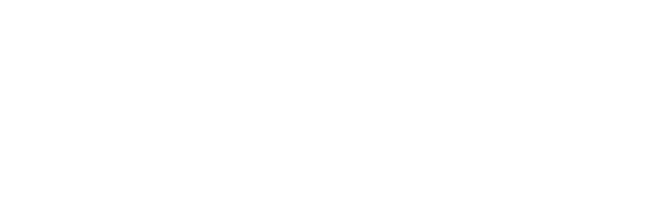
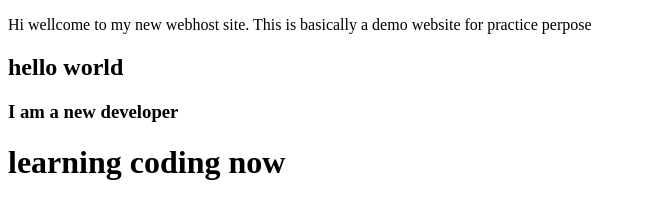
Before and after one commit to nahid770/second-web-repo, a plain HTML site: page index.html in a window 1280 px wide. Shown: the whole page, without its empty margins (0-646 px from the left). Drawn offline with Linux system fonts and the light colour scheme.

Commit message:
added hed

```diff
--- a/index.html
+++ b/index.html
@@ -7,6 +7,10 @@
     <title>My second web repo</title>
 </head>
 <body>
+    <p>Hi wellcome to my new webhost site. This is basically a demo website for practice perpose</p>
 
+    <h2>hello world</h2>
+    <h3> I am a new developer</h3>
+    <h1>learning coding now</h1>
 </body>
 </html>
```
